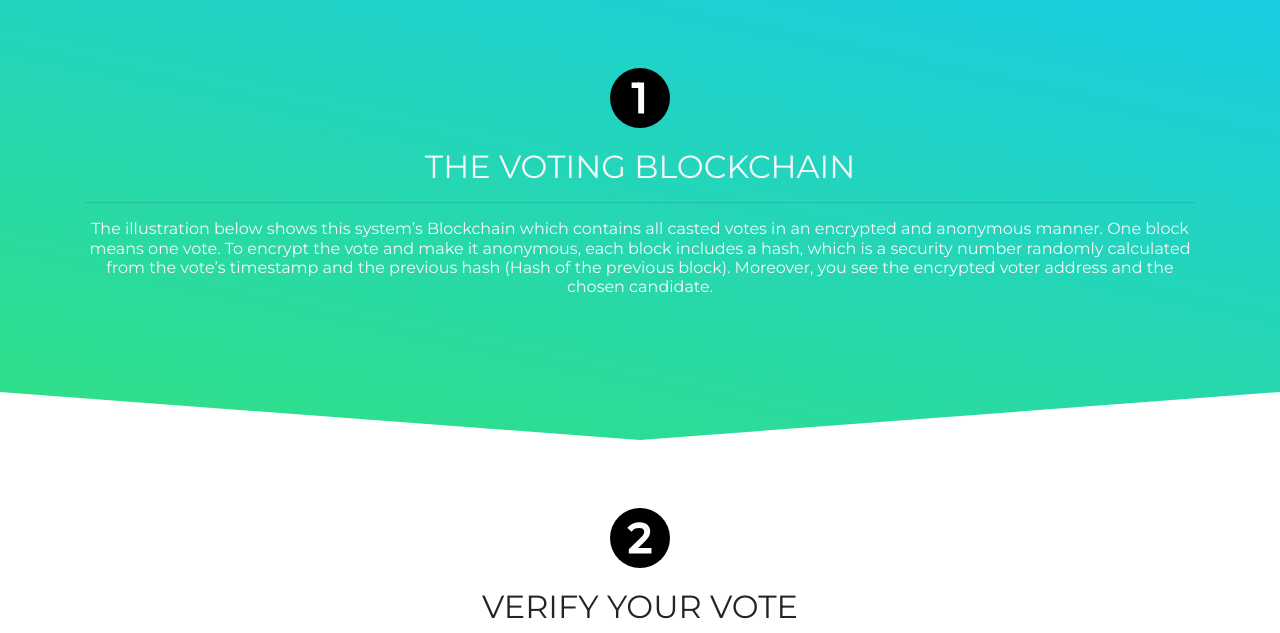
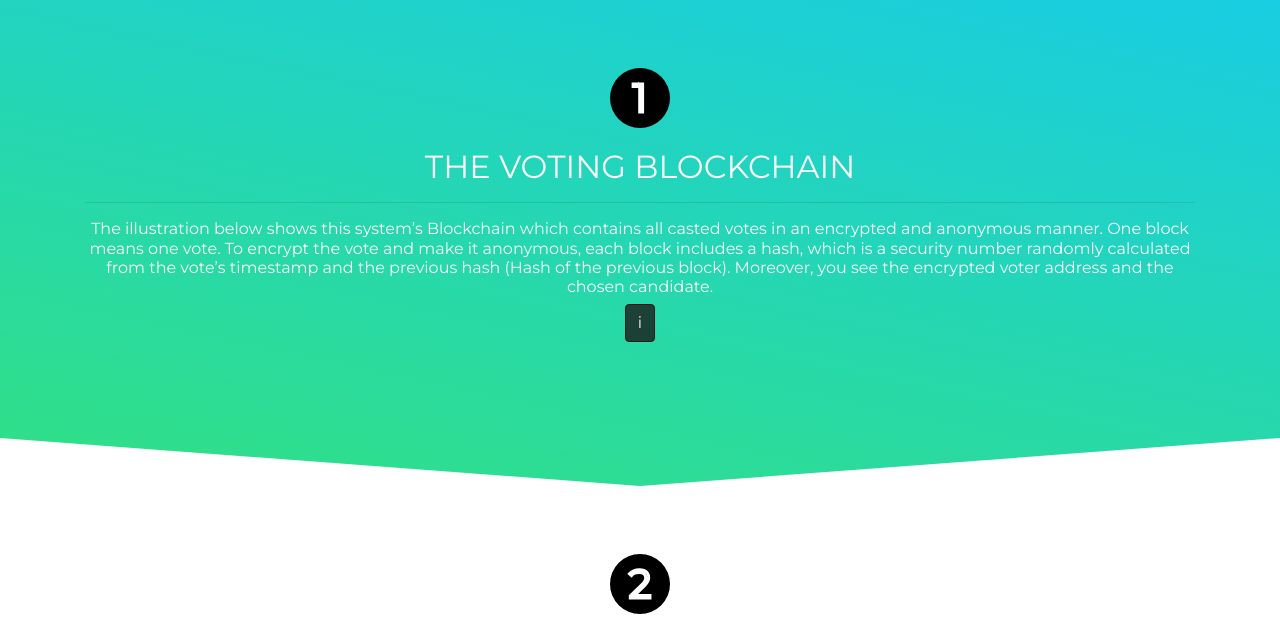
Before and after one commit to K-Rdlbrgr/master_thesis, a Flask app: template templates/verify.html in a window 1280 px wide. Shown: the top 633 px of the page. Run offline with Flask 2, Linux system fonts and the light colour scheme; the template is opened without the code that fills it, so the values that code supplies are empty; some libraries are stand-ins or nearby versions.

Commit message:
Integratedscrolling information for Blockchain

```diff
--- a/static/css/style_verify.css
+++ b/static/css/style_verify.css
@@ -264,3 +264,9 @@ hr {
 .block .card li {
   background: rgba(27, 27, 27, 0.2);
 }
+
+.blockchain .container button {
+  background: rgba(27, 27, 27, 0.8);
+  color: var(--primary-text-bright);
+  border: 1px solid var(--primary-text-dark);
+}
--- a/templates/verify.html
+++ b/templates/verify.html
@@ -183,6 +183,9 @@
           hash, which is a security number randomly calculated from the vote’s timestamp and the previous hash (Hash of
           the previous block). Moreover, you see the encrypted voter address and the chosen candidate.
         </h6>
+        <button type="button" class="btn btn-secondary" data-container="body" data-toggle="popover" data-placement="left" data-content="Just scroll left and right to see the whole blockchain, containing all the casted votes so far.">
+            i
+        </button>
         <div class="blockchain-inner">
           <div class="row text-left mt-5">
             <div class="col-12">
```
